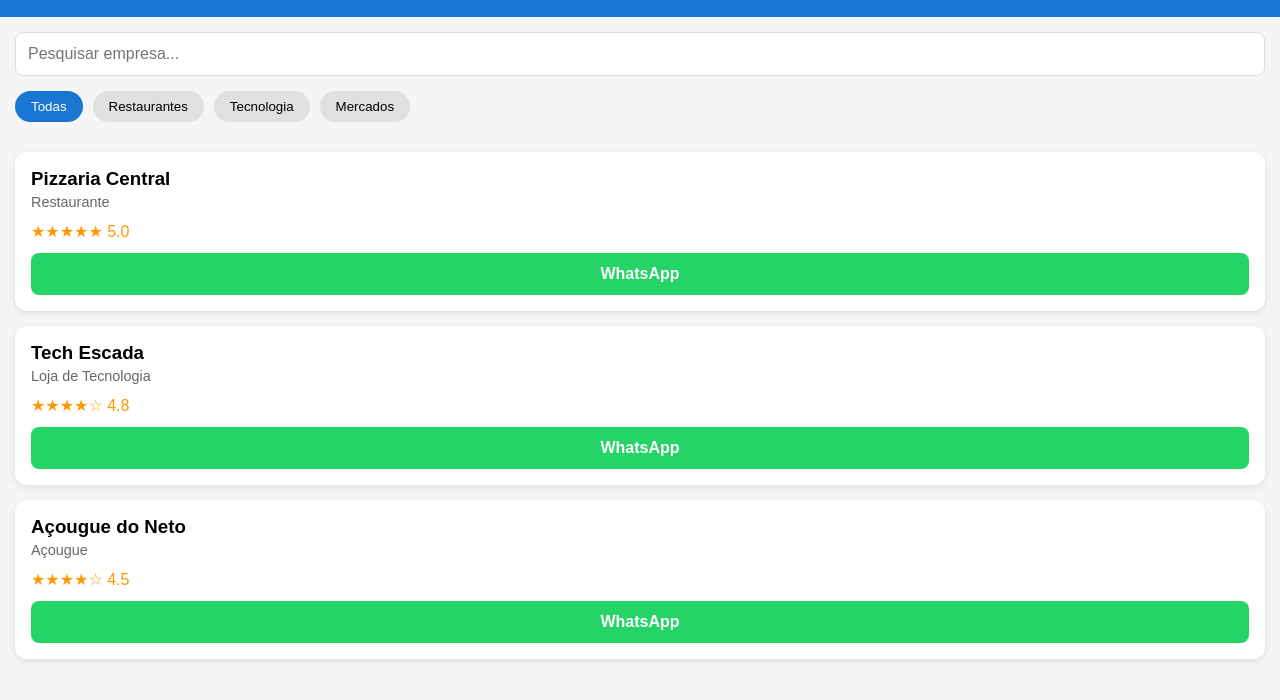
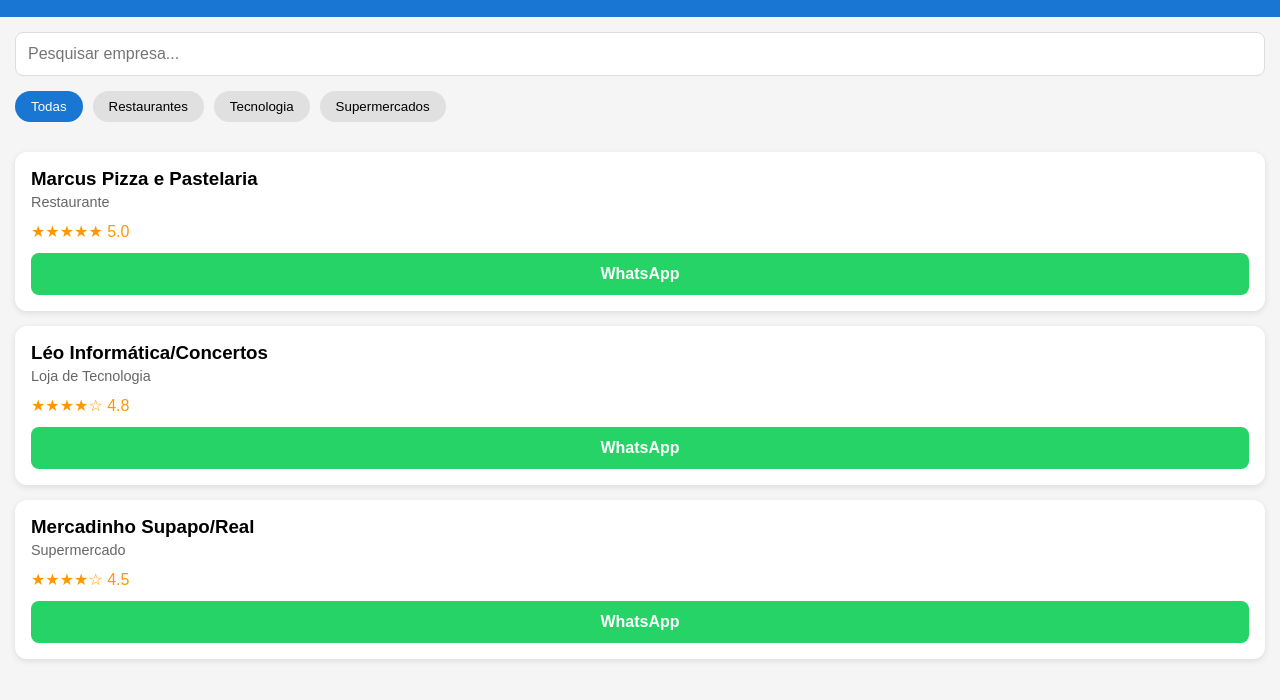
Before and after one commit to paulogabriel202612-ux/escada-conecta, a plain HTML site: page index.html in a window 1280 px wide. Shown: the part 74-774 px from the top of the page. Drawn offline with Linux system fonts and the light colour scheme.

Commit message:
Update index.html

```diff
--- a/index.html
+++ b/index.html
@@ -36,26 +36,26 @@
     <button class="cat-btn ativo" data-cat="todas">Todas</button>
     <button class="cat-btn" data-cat="restaurante">Restaurantes</button>
     <button class="cat-btn" data-cat="tecnologia">Tecnologia</button>
-    <button class="cat-btn" data-cat="mercado">Mercados</button>
+    <button class="cat-btn" data-cat="supermercado">Supermercados</button>
   </div>
   <div class="empresas" id="lista-empresas">
-    <div class="card" data-categoria="restaurante" data-nome="pizzaria central">
-      <h3>Pizzaria Central</h3>
+    <div class="card" data-categoria="restaurante" data-nome="marcus pizza e pastelaria">
+      <h3>Marcus Pizza e Pastelaria</h3>
       <p class="tipo">Restaurante</p>
       <p class="avaliacao">★★★★★ 5.0</p>
-      <button class="whatsapp" data-numero="5581900000001">WhatsApp</button>
+      <button class="whatsapp" data-numero="5581993921647">WhatsApp</button>
     </div>
-    <div class="card" data-categoria="tecnologia" data-nome="tech escada">
-      <h3>Tech Escada</h3>
+    <div class="card" data-categoria="tecnologia" data-nome="leo informatica concertos">
+      <h3>Léo Informática/Concertos</h3>
       <p class="tipo">Loja de Tecnologia</p>
       <p class="avaliacao">★★★★☆ 4.8</p>
-      <button class="whatsapp" data-numero="5581900000002">WhatsApp</button>
+      <button class="whatsapp" data-numero="5581992660722">WhatsApp</button>
     </div>
-    <div class="card" data-categoria="mercado" data-nome="açougue do neto">
-      <h3>Açougue do Neto</h3>
-      <p class="tipo">Açougue</p>
+    <div class="card" data-categoria="supermercado" data-nome="mercadinho supapo real">
+      <h3>Mercadinho Supapo/Real</h3>
+      <p class="tipo">Supermercado</p>
       <p class="avaliacao">★★★★☆ 4.5</p>
-      <button class="whatsapp" data-numero="5581900000003">WhatsApp</button>
+      <button class="whatsapp" data-numero="5581992162861">WhatsApp</button>
     </div>
   </div>
   <script>
@@ -95,4 +95,4 @@
     });
   </script>
 </body>
-                                                         </html>
+</html>
```
